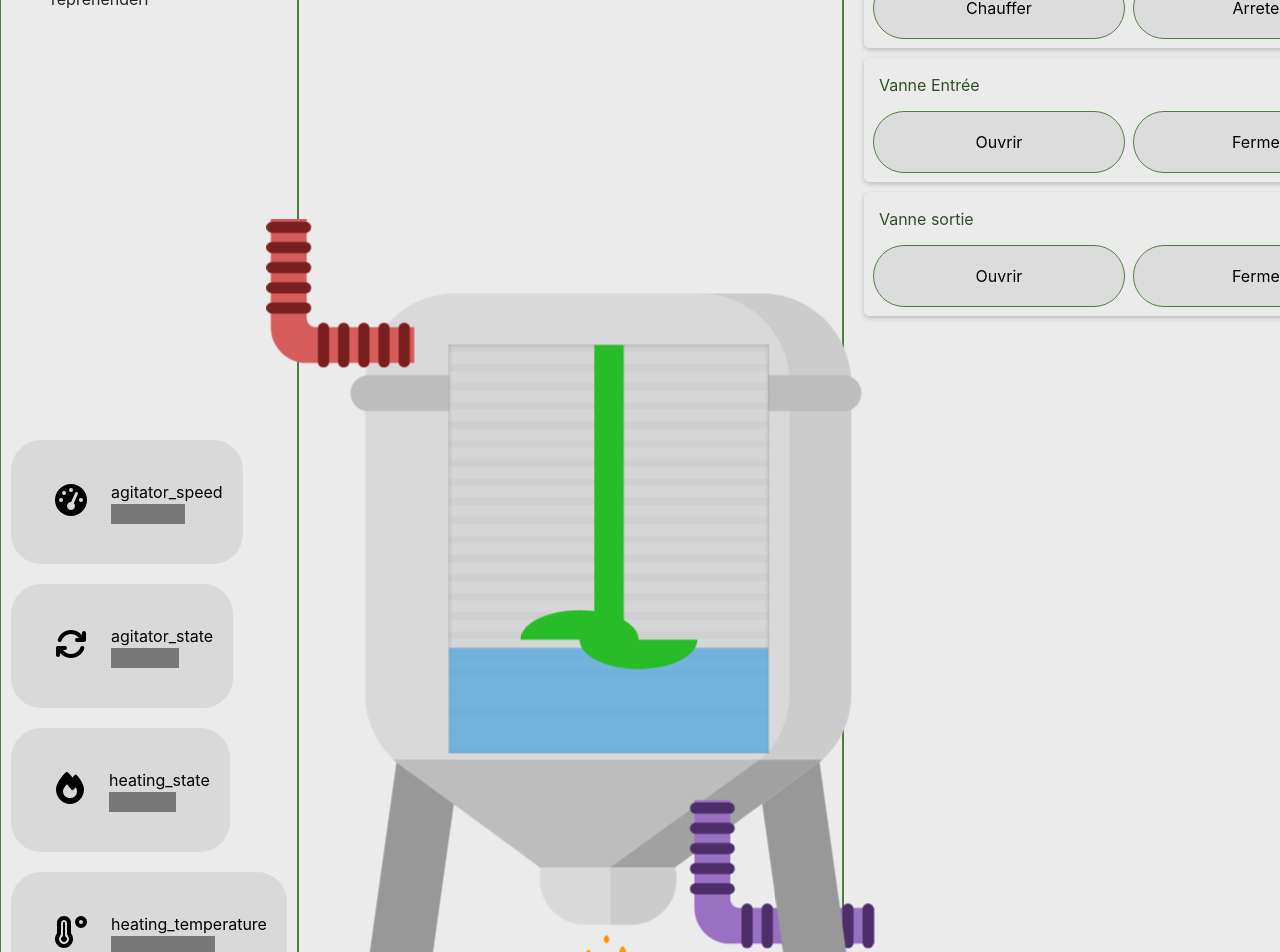
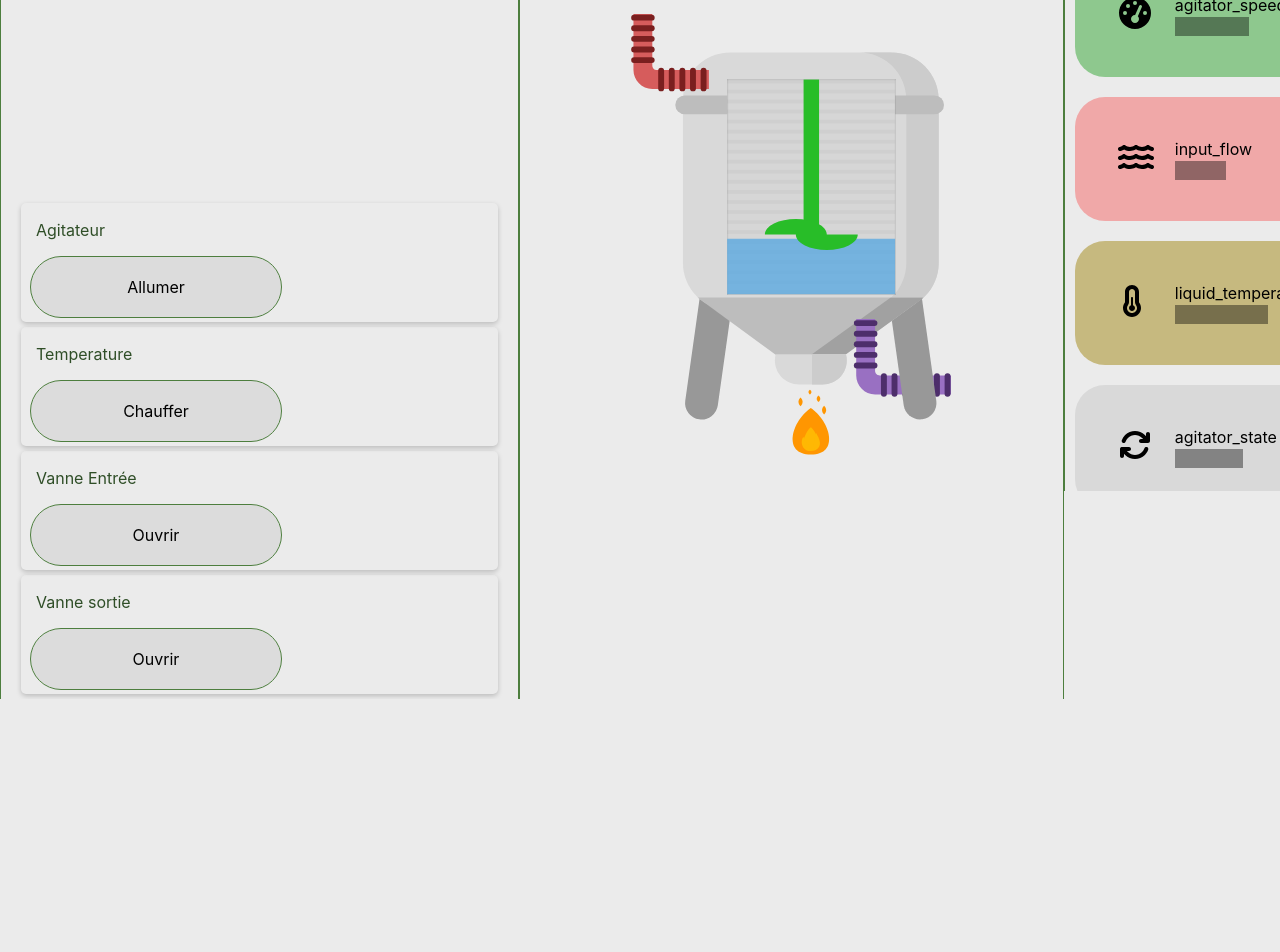
Before and after one commit to EmilienJottreau/FactoryInsight, a React (Create React App) app in the folder client/: page /station/0 in a window 1280 px wide. Shown: the part 300-1252 px from the top of the page. After the commit the page ends 999 px from the top, so only its background shows below. Built offline with nearby package versions, Linux system fonts and the light colour scheme; no server answers.

Commit message:
ajout couleur && toggle button && change style

```diff
--- a/client/src/Components/App.jsx
+++ b/client/src/Components/App.jsx
@@ -76,7 +76,9 @@ function App() {
     });
 
     return function cleanup() {
-      socket.disconnect();
+      if (socket.readyState === 1) { // <-- This is important
+        socket.close();
+    }
     };
   }, []);
 
--- a/client/src/Components/configuration.json
+++ b/client/src/Components/configuration.json
@@ -59,71 +59,76 @@
       "read": [
         {
           "name": "agitator_speed",
-          "unit":"tr/min",
-          "icon":"fa-solid fa-gauge-high"
+          "unit": "tr/min",
+          "icon": "fa-solid fa-gauge-high",
+          "hue": "120deg"
+        },
+        {
+          "name": "heating_temperature",
+          "unit": "°C",
+          "icon": "fa-solid fa-temperature-high",
+          "hue": "43deg"
+        },
+        {
+          "name": "input_flow",
+          "unit": "m3/s",
+          "icon": "fa-solid fa-water",
+          "hue": "0deg"
+        },
+        {
+          "name": "liquid_level",
+          "unit": "m",
+          "icon": "fa-solid fa-arrows-up-down",
+          "hue": "205deg"
+        },
+        {
+          "name": "liquid_temperature",
+          "unit": "°C",
+          "icon": "fa-solid fa-temperature-half",
+          "hue": "60deg"
+        },
+        {
+          "name": "output_flow",
+          "unit": "m3/s",
+          "icon": "fa-solid fa-water",
+          "hue": "270deg"
         },
         {
           "name": "agitator_state",
-          "unit":"",
-          "icon":"fa-solid fa-arrows-rotate",
-          "state_on":"démarré",
-          "state_off":"arreté"
+          "unit": "",
+          "icon": "fa-solid fa-arrows-rotate",
+          "state_on": "démarré",
+          "state_off": "arreté"
         },
         {
           "name": "heating_state",
-          "unit":"",
-          "icon":"fa-solid fa-fire",
-          "state_on":"Allumé",
-          "state_off":"Eteint"
-        },
-        {
-          "name": "heating_temperature",
-          "unit":"°C",
-          "icon":"fa-solid fa-temperature-high"
-        },
-        {
-          "name": "input_flow",
-          "unit":"m3/s",
-          "icon":"fa-solid fa-water"
+          "unit": "",
+          "icon": "fa-solid fa-fire",
+          "state_on": "Allumé",
+          "state_off": "Eteint"
         },
         {
           "name": "input_state",
-          "unit":"",
-          "icon":"",
-          "state_on":"Valve?",
-          "state_off":"?pas en input?"
+          "unit": "",
+          "icon": "",
+          "state_on": "Valve?",
+          "state_off": "?pas en input?"
         },
         {
-          "name": "liquid_level",
-          "unit":"m",
-          "icon":"fa-solid fa-arrows-up-down"
-        },
-        {
-          "name": "liquid_temperature",
-          "unit":"°C",
-          "icon":"fa-solid fa-temperature-half"
-        },
-        {
-          "name": "operating_state" ,
-          "unit":"",
-          "icon":"",
-          "state_on":"?en operation?",
-          "state_off":"?pas en operation?"
-        },
-        {
-          "name": "output_flow",
-          "unit":"m3/s",
-          "icon":"fa-solid fa-water"
+          "name": "operating_state",
+          "unit": "",
+          "icon": "",
+          "state_on": "?en operation?",
+          "state_off": "?pas en operation?"
         },
         {
           "name": "output_state",
-          "unit":"",
-          "icon":"",
-          "state_on":"?en output?",
-          "state_off":"?pas en output?"
+          "unit": "",
+          "icon": "",
+          "state_on": "?en output?",
+          "state_off": "?pas en output?"
         }
       ]
     }
-
   ]
 }
--- a/client/src/Components/ilot/DisplayValue.jsx
+++ b/client/src/Components/ilot/DisplayValue.jsx
@@ -5,7 +5,12 @@ export function DisplayValue({ value, config }) {
   return (
     <>
       <Link to={"/historyTable?tag="+config.name}>
-        <div className="logo-info">
+        <div className="logo-info"
+          style={config.hue && {
+            backgroundColor: "hsl(0 70% 80% / 1)",
+            filter: "hue-rotate(" + config.hue + ")",
+          }}
+        >
           <div>{config.icon && <FontAwesomeIcon icon={config.icon} />}</div>
           <div>
             <div>{config.name + " "}</div>
--- /dev/null
+++ b/client/src/Components/ilot/ToggleButton.jsx
@@ -0,0 +1,35 @@
+import { Button } from "./button";
+import axios from "axios";
+
+export function ToggleButton({ name, state, url, options = {} }) {
+  const ChangeTagValue = (value) => {
+    console.log("url+value " + url + value);
+    axios.get(url + value, {
+      // ...options,
+      // headers:{
+      //   'Accept':'application/json; charset=UTF-8',
+      //   ...options.headers
+      // }
+    }); //.then((r) => r.json())
+  };
+
+  return (
+    <>
+      <div className="coupleButtons">
+        <label>{name.title}</label>
+        <div className="twoButtons">
+          <Button
+            text={state ? name.off : name.on}
+
+            onClick={() => {
+              ChangeTagValue(+!state);
+            }}
+          />
+        </div>
+      </div>
+    </>
+  );
+}
+
+// disabled={state}
+// disabled={!state}
--- a/client/src/Components/nav/navuser.jsx
+++ b/client/src/Components/nav/navuser.jsx
@@ -23,6 +23,8 @@ export function NavUser({ user, stroke, fill }) {
         onClick={() => {
           document.getElementById("colorModal").style.display = "block";
         }}
+
+        style={{padding:"20px",backgroundColor:"var(--color-background)"}}
       >
         <FontAwesomeIcon icon="fa-solid fa-palette" />
       </button>
--- a/client/src/Components/pages/MainHistoryGraph.jsx
+++ b/client/src/Components/pages/MainHistoryGraph.jsx
@@ -86,18 +86,6 @@ export function MainHistoryGraph(props) {
       })
     );
 
-    // Define data
-    // let data = [{"id":3269,"timestamp":"2024-02-09 17:02:55","value":1.10234},
-    // {"id":3268,"timestamp":"2024-02-09 17:02:51","value":1.10173},
-    // {"id":3267,"timestamp":"2024-02-09 17:02:48","value":1.10094},
-    // {"id":3266,"timestamp":"2024-02-09 17:02:45","value":1.10002},
-    // {"id":3265,"timestamp":"2024-02-09 17:02:42","value":1.09974},
-    // {"id":3264,"timestamp":"2024-02-09 17:02:39","value":1.09944},
-    // {"id":3263,"timestamp":"2024-02-09 17:02:36","value":1.09918},
-    // {"id":3262,"timestamp":"2024-02-09 17:02:32","value":1.09843},
-    // {"id":3261,"timestamp":"2024-02-09 17:02:29","value":1.09804},
-    // {"id":3260,"timestamp":"2024-02-09 17:02:26","value":1.09764}];
-
     // Create Y-axis
     let yAxis = chart.yAxes.push(
       am5xy.ValueAxis.new(root, {
@@ -114,6 +102,12 @@ export function MainHistoryGraph(props) {
     );
     xAxis.data.setAll(data.slice().reverse());
 
+    const item = config.stations[0].read.filter((item) => item.name === selected)[0];
+    var hue = "0deg"
+    if(item){
+      hue = item.hue
+      console.log("hue", hue)
+    }
     // Create series
     let series1 = chart.series.push(
       am5xy.LineSeries.new(root, {
@@ -122,6 +116,8 @@ export function MainHistoryGraph(props) {
         yAxis: yAxis,
         valueYField: "value",
         categoryXField: "timestamp",
+        fill: "hsl(" + hue + " 60% 40% / 1)",
+        stroke: "hsl(" + hue + " 70% 70% / 1)",
       })
     );
     series1.data.setAll(data.slice().reverse());
--- a/client/src/Components/pages/MainSynoptique.jsx
+++ b/client/src/Components/pages/MainSynoptique.jsx
@@ -1,4 +1,5 @@
 import { CoupleButtons } from "../ilot/coupleButtons";
+import { ToggleButton } from "../ilot/ToggleButton";
 import { Cuve } from "../ilot/cuve";
 import { useOutletContext, useParams } from "react-router-dom";
 import { Context } from "../App";
@@ -17,9 +18,9 @@ export function MainSynoptique() {
   var stationData = {};
 
   if (id === "0") {
-    console.log(stationData);
-    if (values.stations) {
+    if (values && values.stations) {
       stationData = values.stations.Tank;
+      console.log(stationData);
     }
   }
 
@@ -34,20 +35,14 @@ export function MainSynoptique() {
           </div>
           {/* <div>{JSON.stringify(stationData)}</div> */}
         </div>
-        <div
-          className="informations"
-          style={{ height: "60%", overflowY: "scroll" }}
-        >
-          {/* <DisplayValue
-            icon={config.stations[id].read[6].icon}
-            value={stationData?.[config.stations[id].read[6].name]?.value}
-            unit={config.stations[id].read[6].unit}
-          /> */}
-          {config.stations[id].read.map((x, i) => (
-            <DisplayValue
-              key={x.name}
-              value={stationData?.[x.name]?.value}
-              config={x}
+
+        <div className="buttonContainer">
+          {config.stations[id].write.map((x, i) => (
+            <ToggleButton
+              key={x.frendlyName}
+              name={{ title: x.frendlyName, on: x.on, off: x.off }}
+              url={x.url}
+              state={stationData?.[x.name]?.value}
             />
           ))}
         </div>
@@ -55,39 +50,18 @@ export function MainSynoptique() {
       <div className="synopticContainer">
         <Cuve />
       </div>
-      <div className="buttonContainer">
-        {config.stations[id].write.map((x, i) => (
-          <CoupleButtons
-            key={x.frendlyName}
-            name={{ title: x.frendlyName, on: x.on, off: x.off }}
-            url={x.url}
-            state={stationData?.[x.name]?.value}
+      <div
+        className="informations"
+        style={{ height: "60%", overflowY: "scroll" }}
+      >
+        {config.stations[id].read.map((x, i) => (
+          <DisplayValue
+            key={x.name}
+            value={stationData?.[x.name]?.value}
+            config={x}
           />
         ))}
-
-        {/* <CoupleButtons
-          name={{ title: "Agitateur", on: "Allumer", off: "Eteindre" }}
-          state={agitateurState}
-          action={{
-            on: () => {
-              setAgitateurState(true);
-              console.log("agitateur on");
-            },
-            off: () => {
-              setAgitateurState(false);
-              console.log("agitateur off");
-            },
-          }}
-        /> */}
       </div>
     </main>
   );
 }
-/*
-
-    <div>
-        {loading && <div>Chargement ...</div>}
-        {data && <div>{JSON.stringify(data)}</div>}
-    </div>
-
-*/
--- a/client/src/css/style.css
+++ b/client/src/css/style.css
@@ -224,8 +224,8 @@ main > * {
 
 .informations {
   margin-bottom: 50px;
-  display: flex;
-  flex-wrap: wrap;
+  display: grid;
+  grid-template-columns: 1fr 1fr;
 
   /* set in react to have scroll */
   /* height: 60%; */
@@ -255,6 +255,13 @@ main > * {
     display: block;
     word-wrap: break-word;
   }
+
+
+}
+
+.logo-info>*:nth-child(1) {
+  width: 80px;
+  height: 84px;
 }
 
 .logo-info svg {
```
